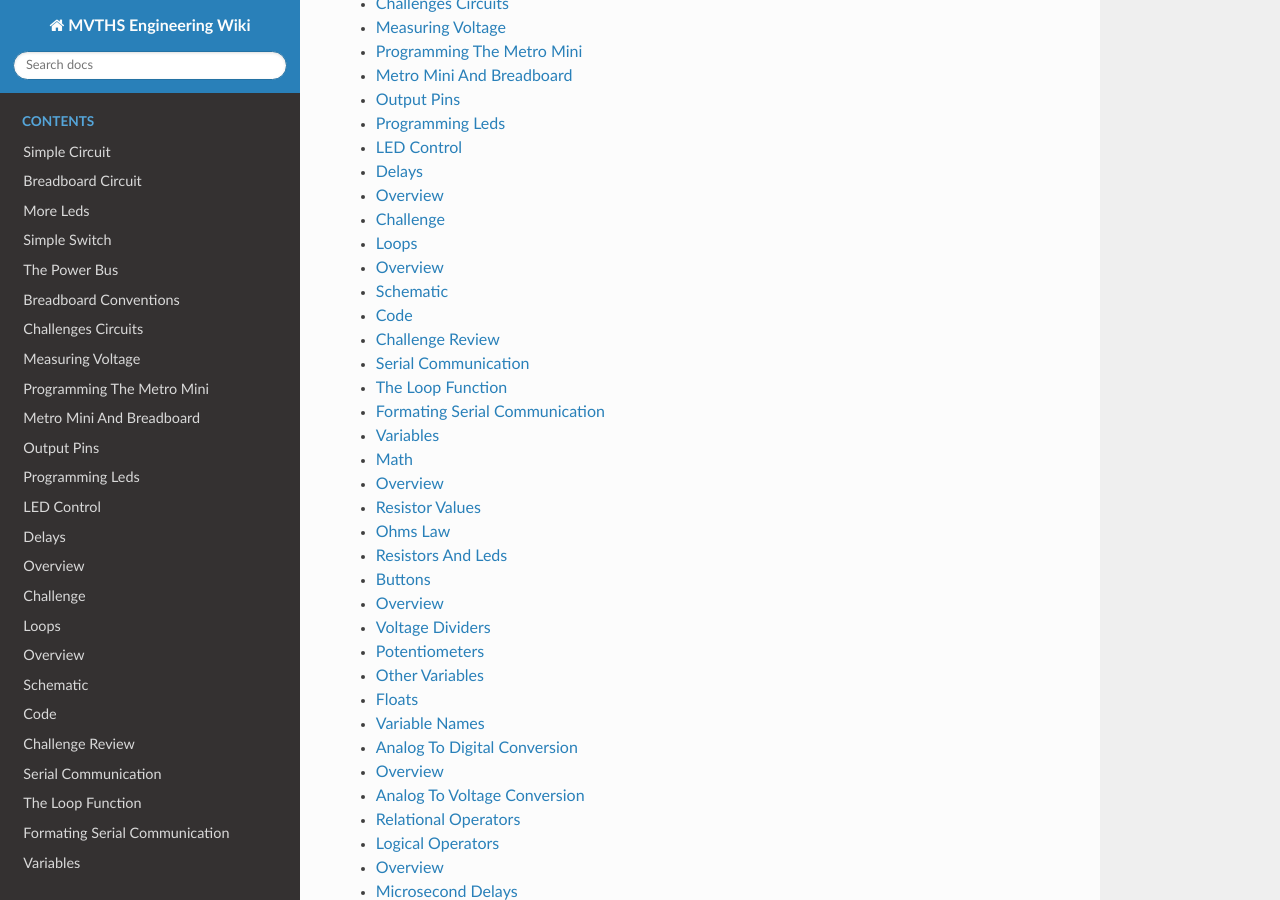
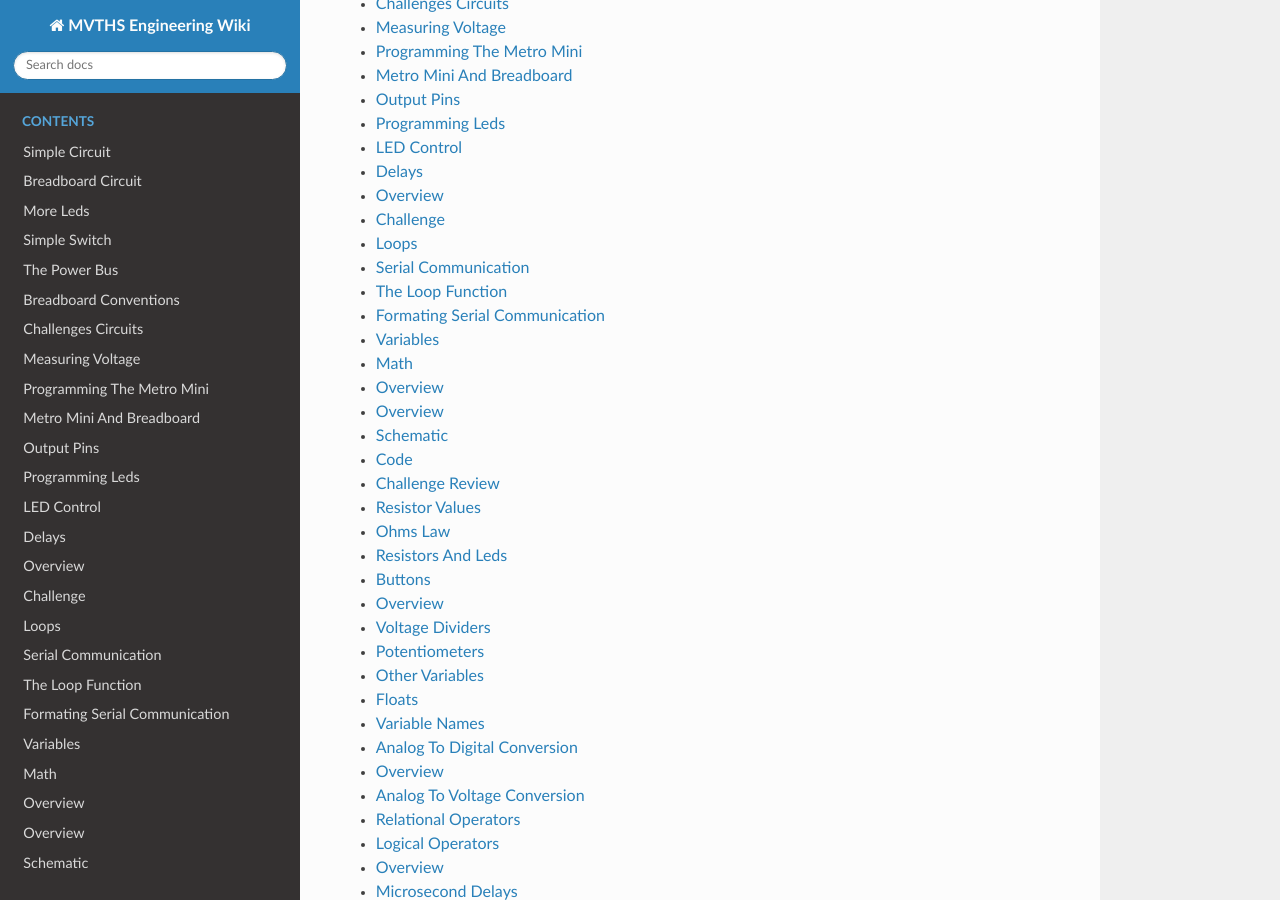
Before and after one commit to maxtkc/mvths-wiki, a Sphinx documentation site: the page built from docs/index.rst, in a window 1280 px wide and 900 px high, scrolled down 432 px. Built offline with Sphinx 7.4.7 and the Read the Docs theme 2.0.0, drawn with Linux system fonts in a browser that asks for light colours; pages that are not in the unit, such as notebooks, are missing from menus.

Commit message:
Update index.rst

```diff
--- a/docs/index.rst
+++ b/docs/index.rst
@@ -29,14 +29,14 @@ The following is a list of guides for learning about electronics and software in
    011a-delays
    011b-engineering-notation
    012-loops
-   012a-input-pins
-   013-challenge-review
    014-serial-communication
    014a-looping-data
    014b-formating-serial-communication
    015-variables
    015b-math
    015a-printing-characters
+   012a-input-pins
+   013-challenge-review
    016-resistor-values
    017-ohms-law
    018-resistors-and-leds
```
